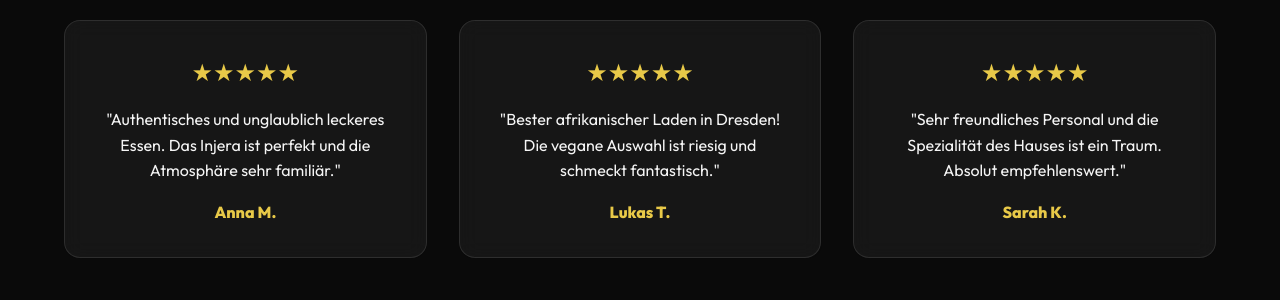
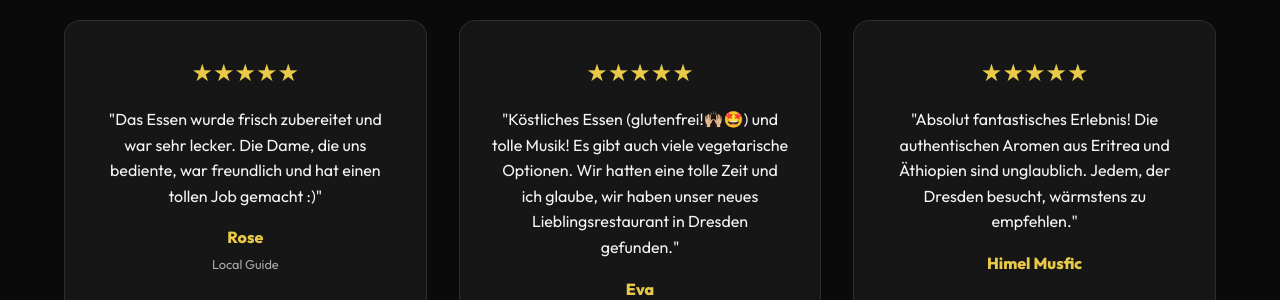
Before and after one commit to ysmjone-max/Habesharestorant.de, a website built with Vite: page index.html in a window 1280 px wide. Shown: the part 4481-4781 px from the top of the page. Built offline with nearby package versions, Linux system fonts and the light colour scheme; files whose address does not match are found by name.

Commit message:
Automatic website update

```diff
--- a/index.html
+++ b/index.html
@@ -415,26 +415,27 @@
 
         <div class="review-card glass-panel" style="padding: 2rem; text-align: center;">
           <div style="color: #E8C948; font-size: 1.5rem; margin-bottom: 1rem;">★★★★★</div>
-          <p class="lang" data-de="&quot;Authentisches und unglaublich leckeres Essen. Das Injera ist perfekt und die Atmosphäre sehr familiär.&quot;" data-en="&quot;Authentic and incredibly delicious food. The Injera is perfect and the atmosphere is very familiar.&quot;">"Authentisches und unglaublich leckeres Essen. Das Injera ist perfekt und die Atmosphäre sehr familiär."</p>
-          <strong style="display: block; margin-top: 1rem; color: var(--color-primary);">Anna M.</strong>
+          <p class="lang" data-de="&quot;Das Essen wurde frisch zubereitet und war sehr lecker. Die Dame, die uns bediente, war freundlich und hat einen tollen Job gemacht :)&quot;" data-en="&quot;The food was made fresh, and it was very tasty. The lady serving us was friendly and doing a great job :)&quot;">"Das Essen wurde frisch zubereitet und war sehr lecker. Die Dame, die uns bediente, war freundlich und hat einen tollen Job gemacht :)"</p>
+          <strong style="display: block; margin-top: 1rem; color: var(--color-primary);">Rose</strong>
+          <span style="font-size: 0.8rem; color: #aaa;">Local Guide</span>
         </div>
 
         <div class="review-card glass-panel" style="padding: 2rem; text-align: center;">
           <div style="color: #E8C948; font-size: 1.5rem; margin-bottom: 1rem;">★★★★★</div>
-          <p class="lang" data-de="&quot;Bester afrikanischer Laden in Dresden! Die vegane Auswahl ist riesig und schmeckt fantastisch.&quot;" data-en="&quot;Best African place in Dresden! The vegan selection is huge and tastes fantastic.&quot;">"Bester afrikanischer Laden in Dresden! Die vegane Auswahl ist riesig und schmeckt fantastisch."</p>
-          <strong style="display: block; margin-top: 1rem; color: var(--color-primary);">Lukas T.</strong>
+          <p class="lang" data-de="&quot;Köstliches Essen (glutenfrei!🙌🏼🤩) und tolle Musik! Es gibt auch viele vegetarische Optionen. Wir hatten eine tolle Zeit und ich glaube, wir haben unser neues Lieblingsrestaurant in Dresden gefunden.&quot;" data-en="&quot;Delicious food (gluten-free!🙌🏼🤩), and great music, too! They also have plenty of vegetarian options. We had a great time, and I think we found our new favorite restaurant in Dresden.&quot;">"Köstliches Essen (glutenfrei!🙌🏼🤩) und tolle Musik! Es gibt auch viele vegetarische Optionen. Wir hatten eine tolle Zeit und ich glaube, wir haben unser neues Lieblingsrestaurant in Dresden gefunden."</p>
+          <strong style="display: block; margin-top: 1rem; color: var(--color-primary);">Eva</strong>
         </div>
 
         <div class="review-card glass-panel" style="padding: 2rem; text-align: center;">
           <div style="color: #E8C948; font-size: 1.5rem; margin-bottom: 1rem;">★★★★★</div>
-          <p class="lang" data-de="&quot;Sehr freundliches Personal und die Spezialität des Hauses ist ein Traum. Absolut empfehlenswert.&quot;" data-en="&quot;Very friendly staff and the specialty of the house is a dream. Absolutely recommended.&quot;">"Sehr freundliches Personal und die Spezialität des Hauses ist ein Traum. Absolut empfehlenswert."</p>
-          <strong style="display: block; margin-top: 1rem; color: var(--color-primary);">Sarah K.</strong>
+          <p class="lang" data-de="&quot;Absolut fantastisches Erlebnis! Die authentischen Aromen aus Eritrea und Äthiopien sind unglaublich. Jedem, der Dresden besucht, wärmstens zu empfehlen.&quot;" data-en="&quot;Absolutely amazing experience! The authentic flavors of Eritrea and Ethiopia are incredible. Highly recommend to anyone visiting Dresden.&quot;">"Absolut fantastisches Erlebnis! Die authentischen Aromen aus Eritrea und Äthiopien sind unglaublich. Jedem, der Dresden besucht, wärmstens zu empfehlen."</p>
+          <strong style="display: block; margin-top: 1rem; color: var(--color-primary);">Himel Musfic</strong>
         </div>
 
       </div>
 
       <div class="text-center">
-        <a href="https://share.google/sDdvywi2ZuOYomk1h" target="_blank" class="btn-primary" style="display: inline-flex; align-items: center; gap: 0.5rem; padding: 1rem 2rem;">
+        <a href="https://maps.app.goo.gl/4A4adrga54MZhDuf8" target="_blank" class="btn-primary" style="display: inline-flex; align-items: center; gap: 0.5rem; padding: 1rem 2rem;">
           <svg width="20" height="20" viewBox="0 0 24 24" fill="currentColor"><path d="M21.35,11.1H12.18V13.83H18.69C18.36,17.64 15.19,19.27 12.19,19.27C8.36,19.27 5,16.25 5,12C5,7.9 8.2,4.73 12.2,4.73C15.29,4.73 17.1,6.7 17.1,6.7L19,4.72C19,4.72 16.56,2 12.1,2C6.42,2 2.03,6.8 2.03,12C2.03,17.05 6.16,22 12.25,22C17.6,22 21.5,18.33 21.5,12.91C21.5,11.76 21.35,11.1 21.35,11.1V11.1Z"/></svg>
           <span class="lang" data-de="Bewerte uns auf Google" data-en="Leave a Review on Google">Bewerte uns auf Google</span>
         </a>
@@ -478,7 +479,7 @@
   <!-- Footer -->
   <footer class="footer">
     <div class="container text-center">
-      <img src="Image/logo.png" alt="Habesha Restaurant Logo" style="max-width: 180px; margin: 0 auto 1.5rem auto; display: block;" />
+      <img src="Image/logo.png.png" alt="Habesha Restaurant Logo" style="max-width: 180px; margin: 0 auto 1.5rem auto; display: block; border-radius: 12px; box-shadow: 0 8px 32px rgba(0, 0, 0, 0.3);" />
       <h2>HABESHA RESTAURANT</h2>
       <p>&copy; 2026 Habesha Restaurant Dresden. <span class="lang" data-de="Alle Rechte vorbehalten." data-en="All rights reserved.">Alle Rechte vorbehalten.</span></p>
     </div>
```
